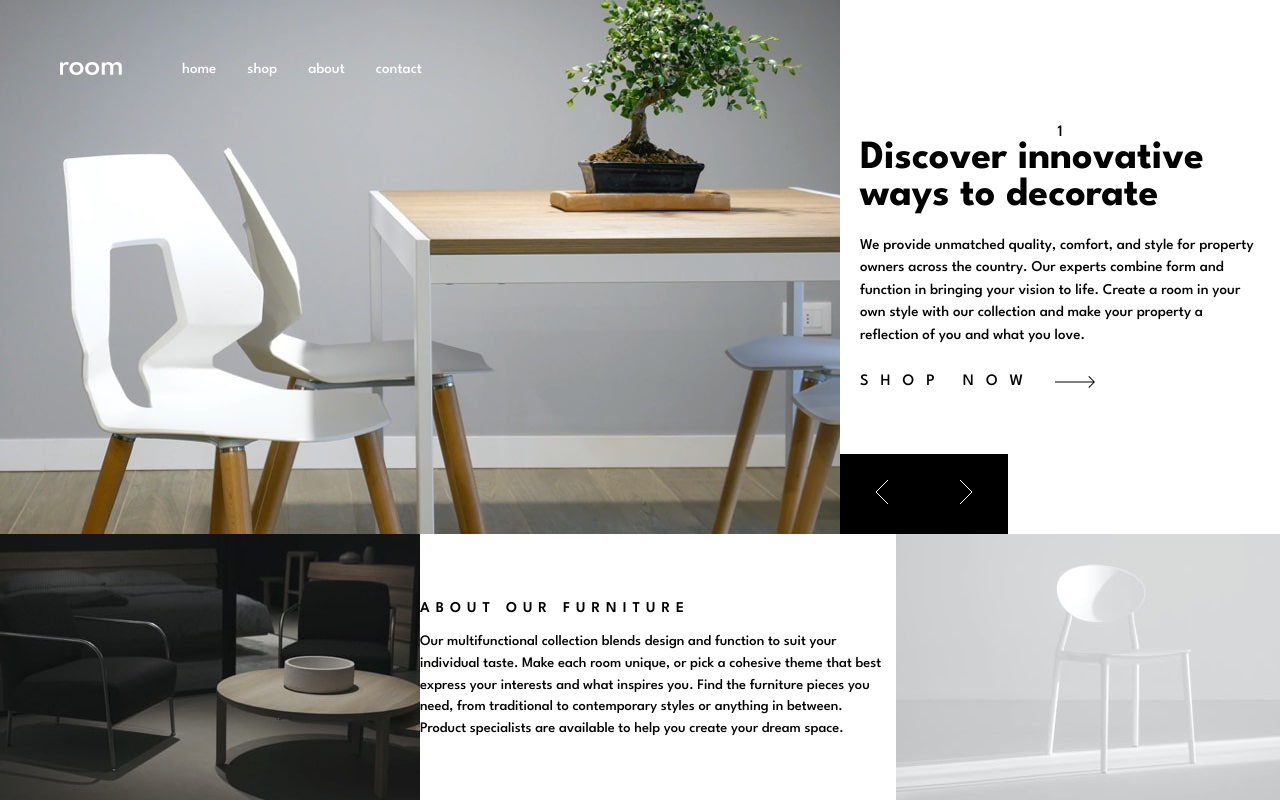
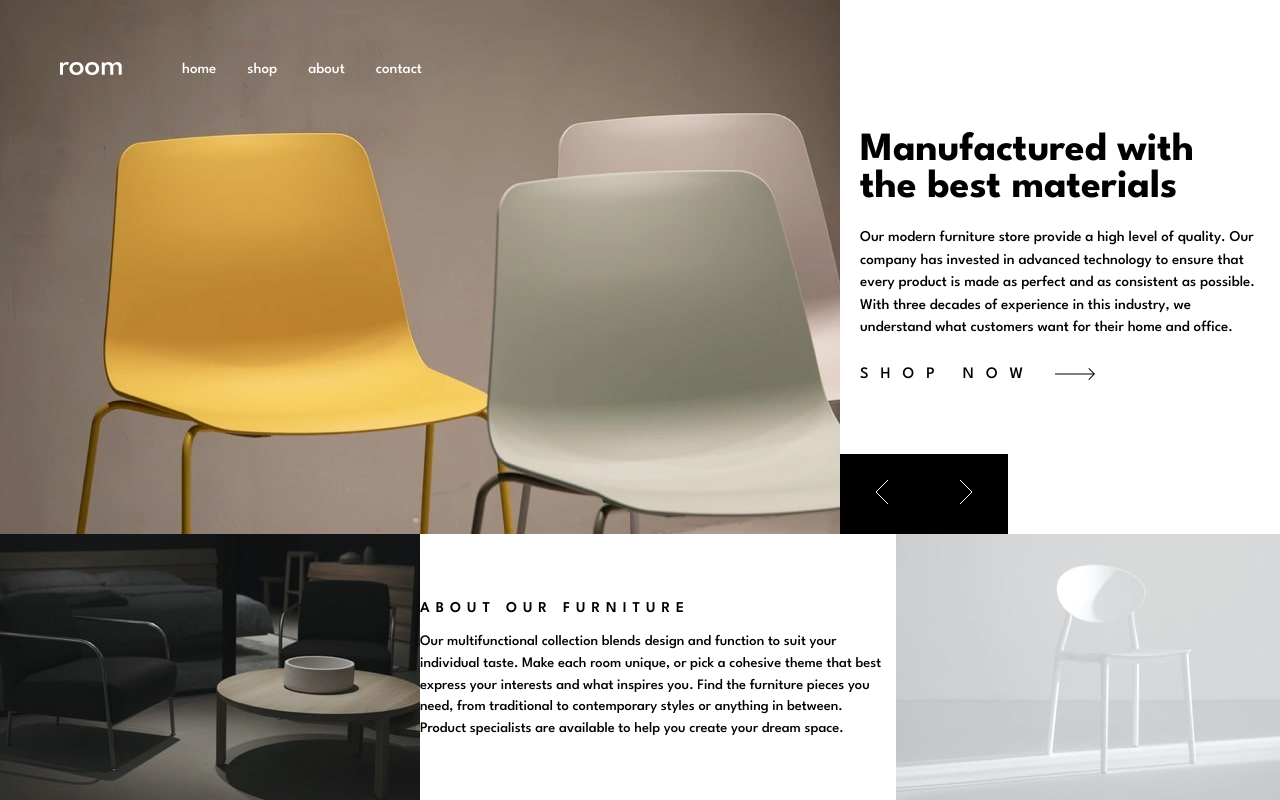
Before and after one commit to johnwav/frontendmentor, a React (Vite) app in the folder roomHomepage/roomHomepage/: page / in a window 1280 px wide. Both pictures are taken after a click on the button 966 px from the left and 494 px from the top of the page. Shown: the top 800 px of the page. Built offline with nearby package versions, Linux system fonts and the light colour scheme.

Commit message:
Feat: Content manipulation on click

```diff
--- a/roomHomepage/roomHomepage/src/App.jsx
+++ b/roomHomepage/roomHomepage/src/App.jsx
@@ -1,6 +1,7 @@
 import "./Homepage.moudle.css";
 import topLeftImage from "./assets/desktop-image-hero-1.jpg";
 import topLeftImage2 from "./assets/desktop-image-hero-2.jpg";
+import topLeftImage3 from "./assets/desktop-image-hero-3.jpg";
 import bottomLeftImage from "./assets/image-about-dark.jpg";
 import bottomRightImage from "./assets/image-about-light.jpg";
 import left from "./assets/icon-angle-left.svg";
@@ -10,50 +11,67 @@ import Navbar from "./components/Navbar";
 import { useState } from "react";
 
 function App() {
-
-  const [pageState, SetPageState] = useState(0)
+  const [pageState, SetPageState] = useState(0);
   const handleDecrement = () => {
-   if (pageState > 0) {
-    SetPageState(pageState -1)
-   }
-  }
+    if (pageState > 0) {
+      SetPageState(pageState - 1);
+    }
+  };
   const handleIncrement = () => {
     if (pageState < 2) {
-      SetPageState(pageState +1)
+      SetPageState(pageState + 1);
     }
-  }
+  };
 
-
-
+  const copy = [
+    {
+      heading: "Discover innovative ways to decorate",
+      subheading:
+        "We provide unmatched quality, comfort, and style for property owners across the country. Our experts combine form and function in bringing your vision to life. Create a room in your own style with our collection and make your property a reflection of you and what you love.",
+    },
+    {
+      heading: "Manufactured with the best materials",
+      subheading:
+        "Our modern furniture store provide a high level of quality. Our company has invested in advanced technology to ensure that every product is made as perfect and as consistent as possible. With three decades of experience in this industry, we understand what customers want for their home and office. ",
+    },
+    {
+      heading: "Discover innovative ways to decorate",
+      subheading:
+        "We provide unmatched quality, comfort, and style for property owners across the country. Our experts combine form and function in bringing your vision to life. Create a room in your own style with our collection and make your property a reflection of you and what you love.",
+    },
+  ];
 
   return (
     <div className="home">
-
       <Navbar />
       <div className="bodyContainer">
         <section className="topSection">
-          <img src={topLeftImage}></img>
+          {pageState === 0 ? (
+            <>
+              <img src={topLeftImage}></img>
+            </>
+          ) : null}
+          {pageState === 1 ? (
+            <>
+              <img src={topLeftImage2}></img>
+            </>
+          ) : null}
+          {pageState === 2 ? (
+            <>
+              <img src={topLeftImage3}></img>
+            </>
+          ) : null}
           <div className="topRightInfo">
-            {pageState}
             <div className="infoBox">
-              <div className="heading">
-                Discover innovative ways to decorate
-              </div>
-              <div className="subheading">
-                We provide unmatched quality, comfort, and style for property
-                owners across the country. Our experts combine form and function
-                in bringing your vision to life. Create a room in your own style
-                with our collection and make your property a reflection of you
-                and what you love.
-              </div>
+              <div className="heading">{copy[pageState].heading}</div>
+              <div className="subheading">{copy[pageState].subheading}</div>
               <button className="shopBtn">
                 <div>SHOP NOW</div>
                 <img src={arrow}></img>
               </button>
             </div>
             <div className="btngrp">
-              <button className="pagebtn"
-              onClick={handleDecrement}>
+              <button className="pagebtn" onClick={handleDecrement}>
                 <img src={left}></img>
               </button>
               <button className="pagebtn" onClick={handleIncrement}>
--- a/roomHomepage/roomHomepage/src/components/Navbar/Navbar.module.css
+++ b/roomHomepage/roomHomepage/src/components/Navbar/Navbar.module.css
@@ -12,7 +12,6 @@ nav {
 
 .navItems {
   padding-left: 60px;
-  text-decoration: none;
   list-style-type: none;
   font-size: 15px;
   display: flex;
@@ -23,3 +22,24 @@ nav {
   color: white;
   font-weight: 500;
 }
+
+.navItem {
+  cursor: pointer;
+}
+
+.navItem::after {
+  content: "";
+  position: absolute;
+  width: 100%;
+  bottom: 0;
+  left: 0;
+  background-color: white;
+  transform-origin: bottom right;
+  transition: transform 0.25s ease-out;
+  transform: scaleX(0);
+}
+
+.navItem:hover::after{
+  transform: scaleX(1);
+  transform-origin: bottom left;
+  }
--- a/roomHomepage/roomHomepage/src/components/Navbar/index.jsx
+++ b/roomHomepage/roomHomepage/src/components/Navbar/index.jsx
@@ -8,7 +8,7 @@ export default function Navbar() {
         <img src={logo} alt={"room"}></img>
       </div>
       <ul className={styles.navItems}>
-        <li>home</li>
+        <li className={styles.navItem}>home</li>
         <li>shop</li>
         <li>about</li>
         <li>contact</li>
```
Also changed, not shown: roomHomepage/roomHomepage/src/assets/desktop-image-hero-3.jpg (added).
